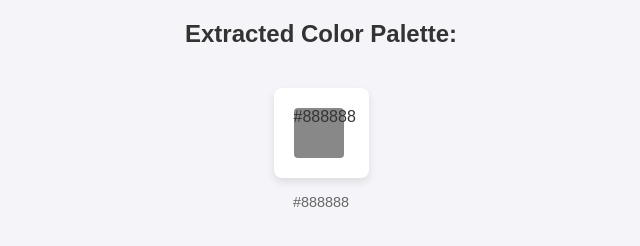
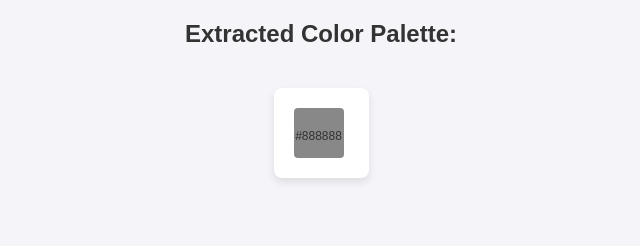
Before and after one commit to rchuable/palette, a Flask app: template templates/index.html in a window 1280 px wide. Shown: the part 318-564 px from the top of the page, without its empty margins (319-959 px from the left). Run offline with Flask 3, Linux system fonts and the light colour scheme; the template is opened without the code that fills it: most values are stand-ins (such as "Sample title", 1, 10 or a date in 2020).

Commit message:
style adjustments

```diff
--- a/static/style.css
+++ b/static/style.css
@@ -70,18 +70,19 @@ button:hover {
 .color-box {
     width: 50px;
     height: 50px;
+    position: relative;
+    display: flex;
+    flex-direction: column;
+    align-items: center;
+    justify-content: center;
     border-radius: 4px;
     margin-right: 5px;
 }
 
-ul {
-    list-style: none;
-    padding: 0;
-}
-
-ul li {
-    font-size: 0.9em;
-    color: #666;
+.hex-code {
+    font-size: 12px;
+    margin-top: 5px;
+    color: #333;
 }
 
 /* Styling for the image preview */
--- a/templates/index.html
+++ b/templates/index.html
@@ -41,12 +41,6 @@ References: https://www.w3schools.com/html/html_headings.asp
             {% endfor %}
         </div>
 
-        <!-- Display color hex codes -->
-        <ul>
-            {% for color in colors %}
-                <li>{{ color }}</li>
-            {% endfor %}
-        </ul>
     {% else %}
         <p>Enter an image URL to extract a color palette.</p>
     {% endif %}
```
